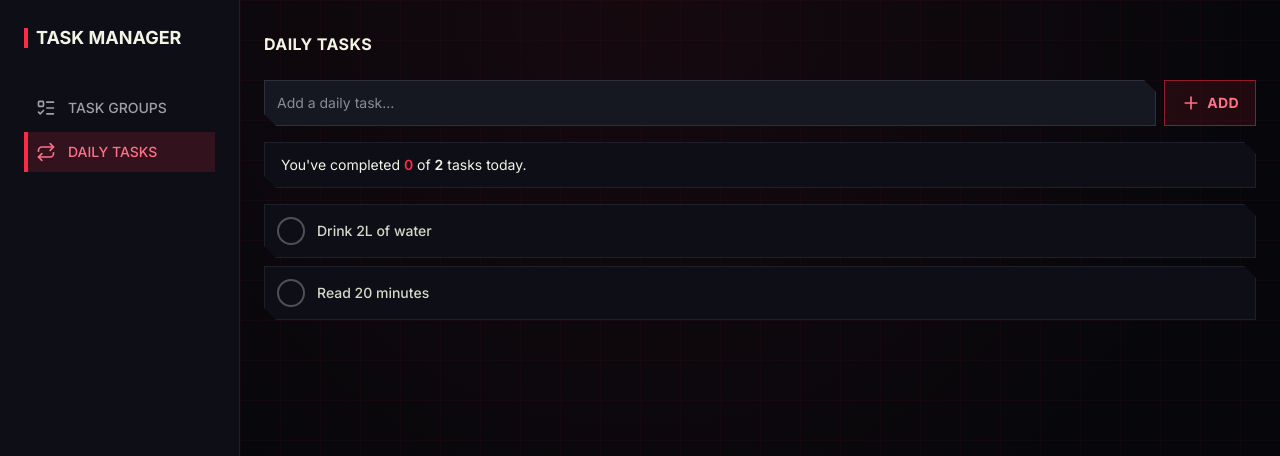
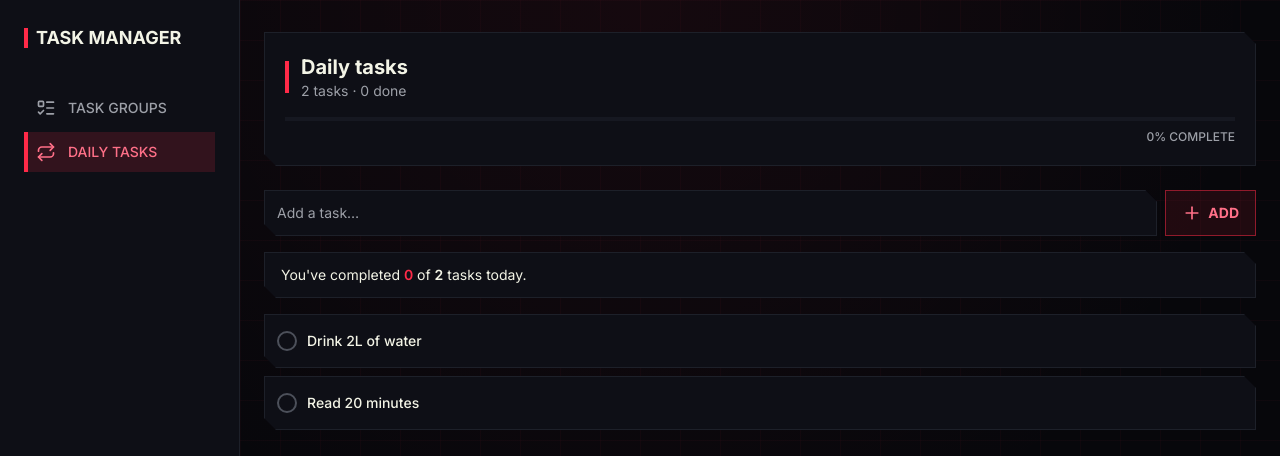
Before and after one commit to carlosmartoz/task-manager, a React (Vite) app: page / in a window 1280 px wide. Both pictures are taken after a click on the button "DAILY TASKS". Shown: the top 456 px of the page. Built offline with nearby package versions, Linux system fonts and the light colour scheme.

Commit message:
feat: refactor daily tasks and task groups components, replace DailyView with DailyTasks, and introduce PageHeader component with completion percentage

```diff
--- a/src/app/page.tsx
+++ b/src/app/page.tsx
@@ -2,7 +2,7 @@ import { motion } from "framer-motion";
 import { fadeIn } from "@/src/lib/motion";
 import { Header } from "@/src/components/header";
 import { useTabStore } from "@/src/store/tab-store";
-import DailyView from "@/src/features/dailies/components/daily-view";
+import { DailyTasks } from "@/src/features/dailies/components/daily-tasks";
 import { TaskGroups } from "@/src/features/task-groups/components/task-groups";
 
 export function Page() {
@@ -16,7 +16,7 @@ export function Page() {
         <motion.div key={tab} {...fadeIn}>
           {tab === "task-groups" && <TaskGroups />}
 
-          {tab === "daily-tasks" && <DailyView />}
+          {tab === "daily-tasks" && <DailyTasks />}
         </motion.div>
       </main>
     </div>
--- /dev/null
+++ b/src/components/page-header.tsx
@@ -0,0 +1,34 @@
+import { ProgressBar } from "@/src/components/progress-bar";
+import type { PageHeaderProps } from "@/src/types/page-header";
+
+export function PageHeader({
+  title,
+  subtitle,
+  completionPercent,
+}: PageHeaderProps) {
+  return (
+    <div className="cyber-clip border border-border bg-surface p-5">
+      <div className="flex items-center gap-3">
+        <span className="h-8 w-1 bg-accent" />
+
+        <div className="flex-1">
+          <h1 className="text-xl font-bold text-foreground">{title}</h1>
+
+          {subtitle && (
+            <p className="text-sm text-foreground-muted">{subtitle}</p>
+          )}
+        </div>
+      </div>
+
+      {completionPercent !== undefined && (
+        <div className="mt-4">
+          <ProgressBar value={completionPercent} />
+
+          <p className="mt-2 text-right text-xs font-medium text-foreground-muted">
+            {completionPercent}% COMPLETE
+          </p>
+        </div>
+      )}
+    </div>
+  );
+}
--- /dev/null
+++ b/src/features/dailies/components/daily-tasks.tsx
@@ -0,0 +1,72 @@
+import { Plus, Sun } from "lucide-react";
+import { Input } from "@/src/components/input";
+import { Button } from "@/src/components/button";
+import { EmptyBox } from "@/src/components/empty-box";
+import { PageHeader } from "@/src/components/page-header";
+import { CompletionBanner } from "@/src/components/completion-banner";
+import { useDailyView } from "@/src/features/dailies/hooks/use-daily-view";
+import { TaskGroupItem } from "@/src/features/task-groups/components/task-group-item";
+
+export function DailyTasks() {
+  const {
+    add,
+    draft,
+    isDone,
+    dailies,
+    allDone,
+    setDraft,
+    doneCount,
+    askDelete,
+    toggleDaily,
+    completionPercent,
+  } = useDailyView();
+
+  return (
+    <div>
+      <div className="mb-6">
+        <PageHeader
+          title="Daily tasks"
+          subtitle={`${dailies.length} ${dailies.length === 1 ? "task" : "tasks"} · ${doneCount} done`}
+          completionPercent={dailies.length ? completionPercent : undefined}
+        />
+      </div>
+
+      <form onSubmit={add} className="mb-4 flex gap-2">
+        <Input value={draft} onChange={setDraft} placeholder="Add a task…" />
+
+        <Button icon={Plus} type="submit">
+          Add
+        </Button>
+      </form>
+
+      {dailies.length === 0 ? (
+        <EmptyBox
+          icon={Sun}
+          title="No daily tasks yet"
+          description="Add your first daily task above."
+        />
+      ) : (
+        <>
+          <CompletionBanner
+            done={doneCount}
+            total={dailies.length}
+            allDone={allDone}
+            clearedText="All daily tasks cleared."
+            unit="tasks today"
+          />
+
+          <div className="space-y-2">
+            {dailies.map((d) => (
+              <TaskGroupItem
+                key={d.id}
+                task={{ ...d, done: isDone(d) }}
+                onToggle={() => toggleDaily(d.id)}
+                onDelete={() => askDelete(d)}
+              />
+            ))}
+          </div>
+        </>
+      )}
+    </div>
+  );
+}
--- a/src/features/dailies/components/daily-view.tsx
+++ /dev/null
@@ -1,113 +0,0 @@
-import { Check, Plus, Sun, Trash2 } from "lucide-react";
-import { cn } from "@/src/lib/utils";
-import { EmptyBox } from "@/src/components/empty-box";
-import { CompletionBanner } from "@/src/components/completion-banner";
-import { useDailyView } from "@/src/features/dailies/hooks/use-daily-view";
-
-export default function DailyView() {
-  const {
-    dailies,
-    draft,
-    setDraft,
-    isDone,
-    doneCount,
-    allDone,
-    add,
-    askDelete,
-    toggleDaily,
-  } = useDailyView();
-
-  return (
-    <div>
-      <div className="mb-6">
-        <h1 className="text-base font-bold uppercase tracking-wide text-fg-strong">
-          Daily tasks
-        </h1>
-      </div>
-
-      <form onSubmit={add} className="mb-4 flex gap-2">
-        <input
-          value={draft}
-          onChange={(e) => setDraft(e.target.value)}
-          placeholder="Add a daily task…"
-          className="cyber-clip min-w-0 flex-1 border border-border-strong bg-surface-raised px-3 py-3 text-sm text-fg placeholder-fg-subtle outline-none transition focus:border-accent focus:ring-2 focus:ring-accent/30"
-        />
-        <button
-          type="submit"
-          className="flex cursor-pointer items-center gap-1.5 rounded-none border border-accent/50 bg-accent/10 px-4 py-2 text-sm font-bold uppercase tracking-wide text-accent-soft transition hover:bg-accent/20 active:scale-95"
-        >
-          <Plus size={20} /> Add
-        </button>
-      </form>
-
-      {dailies.length === 0 ? (
-        <EmptyBox
-          icon={Sun}
-          title="No daily tasks yet"
-          description="Add your first daily task above."
-        />
-      ) : (
-        <>
-          <CompletionBanner
-            done={doneCount}
-            total={dailies.length}
-            allDone={allDone}
-            clearedText="All daily tasks cleared."
-            unit="tasks today"
-          />
-
-          <div className="space-y-2">
-            {dailies.map((d) => {
-              const done = isDone(d);
-              return (
-                <div
-                  key={d.id}
-                  className={cn(
-                    "group cyber-clip flex items-center gap-3 border p-3 transition-all duration-200",
-                    done
-                      ? "border-accent/50 bg-accent/10"
-                      : "border-border bg-surface hover:border-border-strong",
-                  )}
-                >
-                  <button
-                    onClick={() => toggleDaily(d.id)}
-                    title={done ? "Mark as pending" : "Mark as done"}
-                    className={cn(
-                      "flex h-7 w-7 shrink-0 cursor-pointer items-center justify-center rounded-full border-2 transition-all duration-200 active:scale-90",
-                      done
-                        ? "border-accent bg-accent text-inverse"
-                        : "border-fg-faint text-transparent hover:border-accent",
-                    )}
-                  >
-                    <Check size={16} strokeWidth={3} />
-                  </button>
-
-                  <p
-                    className={cn(
-                      "min-w-0 flex-1 truncate text-sm normal-case",
-                      done
-                        ? "font-semibold tracking-wide text-accent-soft"
-                        : "font-medium text-fg",
-                    )}
-                  >
-                    {d.title}
-                  </p>
-
-                  <div className="flex shrink-0 gap-0.5 opacity-0 transition-opacity duration-200 group-hover:opacity-100">
-                    <button
-                      onClick={() => askDelete(d)}
-                      className="cursor-pointer rounded-sm p-1.5 text-fg-muted transition hover:bg-danger/10 hover:text-danger-fg"
-                      aria-label="Delete"
-                    >
-                      <Trash2 size={16} />
-                    </button>
-                  </div>
-                </div>
-              );
-            })}
-          </div>
-        </>
-      )}
-    </div>
-  );
-}
--- a/src/features/dailies/hooks/use-daily-view.ts
+++ b/src/features/dailies/hooks/use-daily-view.ts
@@ -15,6 +15,9 @@ export function useDailyView() {
   const isDone = (d: DailyTask) => d.completedOn === today;
   const doneCount = dailies.filter(isDone).length;
   const allDone = dailies.length > 0 && doneCount === dailies.length;
+  const completionPercent = dailies.length
+    ? Math.round((doneCount / dailies.length) * 100)
+    : 0;
 
   const add = (e: React.FormEvent) => {
     e.preventDefault();
@@ -36,6 +39,7 @@ export function useDailyView() {
     isDone,
     doneCount,
     allDone,
+    completionPercent,
     add,
     askDelete,
     toggleDaily,
--- a/src/features/task-groups/components/task-groups-detail.tsx
+++ b/src/features/task-groups/components/task-groups-detail.tsx
@@ -3,8 +3,8 @@ import { fadeIn } from "@/src/lib/motion";
 import { Input } from "@/src/components/input";
 import { Button } from "@/src/components/button";
 import { EmptyBox } from "@/src/components/empty-box";
+import { PageHeader } from "@/src/components/page-header";
 import { ArrowLeft, ListTodo, Plus } from "lucide-react";
-import { ProgressBar } from "@/src/components/progress-bar";
 import { CompletionBanner } from "@/src/components/completion-banner";
 import { TaskGroupItem } from "@/src/features/task-groups/components/task-group-item";
 import type { TaskGroupsDetailProps } from "@/src/features/task-groups/types/task-groups";
@@ -29,28 +29,12 @@ export function TaskGroupsDetail({ taskGroup, onBack }: TaskGroupsDetailProps) {
         Back to task groups
       </Button>
 
-      <div className="cyber-clip mb-6 mt-4 border border-border bg-surface p-5">
-        <div className="flex items-center gap-3">
-          <span className="h-8 w-1 bg-accent" />
-
-          <div className="flex-1">
-            <h1 className="text-xl font-bold text-foreground">
-              {taskGroup.title}
-            </h1>
-
-            <p className="text-sm text-foreground-muted">
-              {total} {total === 1 ? "task" : "tasks"} · {done} done
-            </p>
-          </div>
-        </div>
-
-        <div className="mt-4">
-          <ProgressBar value={completionPercent} />
-
-          <p className="mt-2 text-right text-xs font-medium text-foreground-muted">
-            {completionPercent}% COMPLETE
-          </p>
-        </div>
+      <div className="mb-6 mt-4">
+        <PageHeader
+          title={taskGroup.title}
+          subtitle={`${total} ${total === 1 ? "task" : "tasks"} · ${done} done`}
+          completionPercent={completionPercent}
+        />
       </div>
 
       <form onSubmit={onCreate} className="mb-4 flex gap-2">
--- /dev/null
+++ b/src/types/page-header.ts
@@ -0,0 +1,9 @@
+import type { ReactNode } from "react";
+
+export interface PageHeaderProps {
+  title: string;
+  /** Optional secondary line under the title (e.g. "5 tasks · 2 done"). */
+  subtitle?: ReactNode;
+  /** When set (0–100), renders a progress bar + "% COMPLETE" line below the title. */
+  completionPercent?: number;
+}
```
